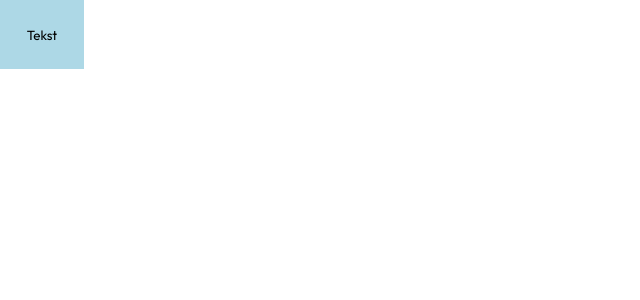
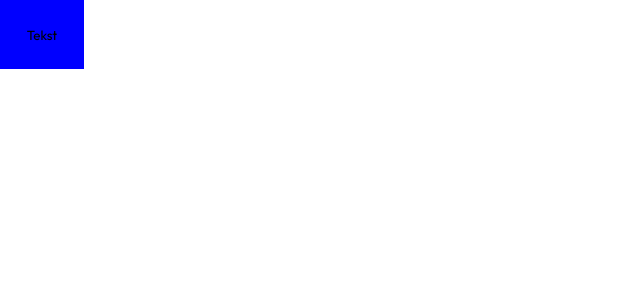
Before and after one commit to stilravi/Frontend-Applications, a React (Create React App) app in the folder react-app/: page / in a window 1280 px wide. Shown: the top 300 px of the page, without its empty margins (0-640 px from the left). Built offline with nearby package versions, Linux system fonts and the light colour scheme.

Commit message:
Update Button.styled.js

```diff
--- a/react-app/src/Components/Button.styled.js
+++ b/react-app/src/Components/Button.styled.js
@@ -4,6 +4,10 @@ const StyledButton = styled.button`
   padding: 2em;
   background-color: lightblue;
   border: none;
+
+  &:hover {
+    background-color: blue;
+  }
 `;
 
 const Button = ({ children }) => {
```
